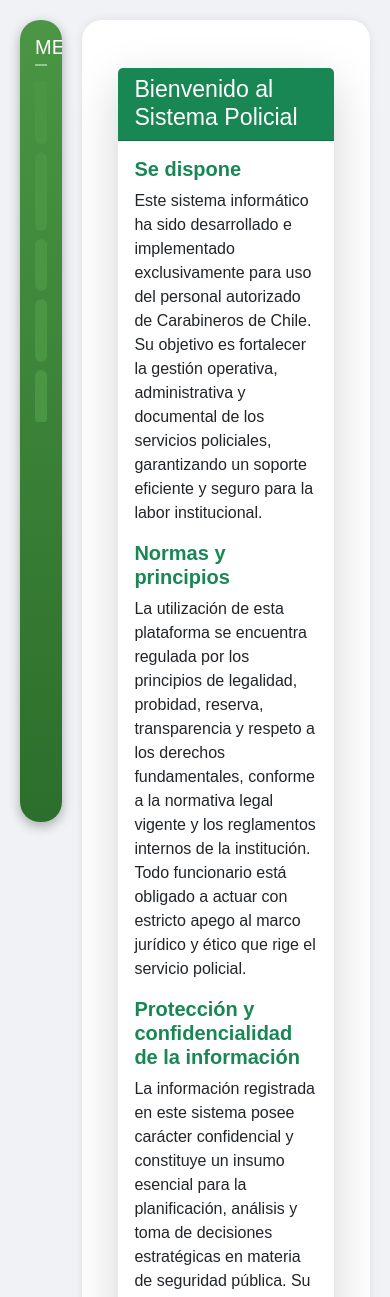
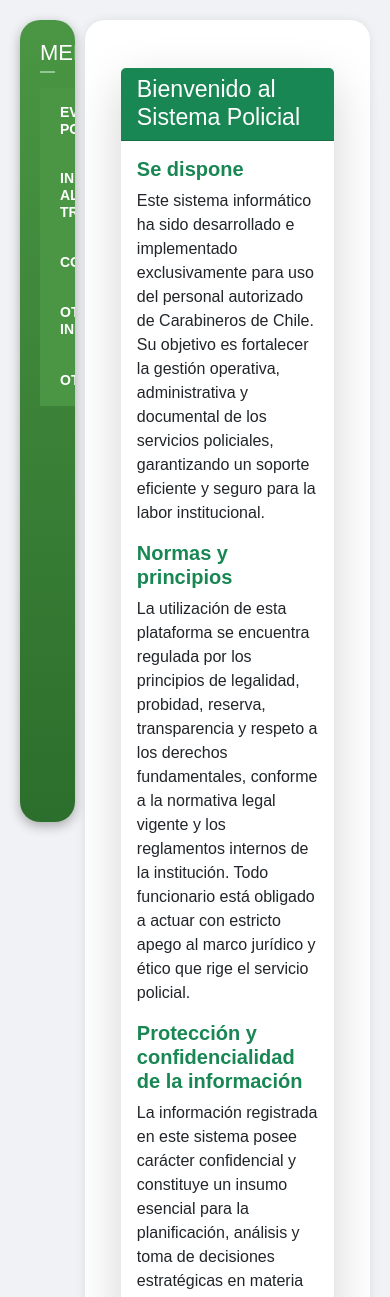
Before and after one commit to ELResidenteX/SistemasPoliciales, a Django app: page / in a window 390 px wide. Shown: the top 1297 px of the page. Run offline with Django 4.2, Linux system fonts and the light colour scheme.

Commit message:
fix: cambio estilos

```diff
--- a/core/static/core/styles.css
+++ b/core/static/core/styles.css
@@ -7,13 +7,13 @@ body {
     padding: 10px;
 }
 
-/* Sidebar redondeada con sombra y degradado verde */
+/* Sidebar redondeada y con sombra */
 .sidebar {
     width: 270px;
     background: linear-gradient(to bottom, #4a9644, #2c6e2c);
     color: white;
     height: 95vh;
-    margin: 10px;
+    margin: 10px 0 10px 10px;
     padding: 20px;
     overflow-y: auto;
     border-radius: 20px;
@@ -28,33 +28,18 @@ body {
     padding-bottom: 5px;
 }
 
-/* Acordeón general con bordes suaves */
-.accordion-item {
-    border-radius: 10px;
-    overflow: hidden;
-    margin-bottom: 8px;
-    background-color: transparent;
-    border: none;
-}
-
-/* Botones del acordeón */
+/* Acordeón sin bordes marcados */
 .accordion-button {
     border-radius: 0 !important;
     box-shadow: none;
     font-size: 14px;
     font-weight: bold;
-    transition: background-color 0.3s ease;
 }
 
 /* Fondo y texto del botón del acordeón */
 .accordion-button.bg-success {
     background-color: #4a9644 !important;
     color: white;
-}
-
-/* Hover en el botón del acordeón */
-.accordion-button:hover {
-    background-color: #3b7d36 !important;
 }
 
 /* Cuerpo del acordeón */
@@ -65,18 +50,18 @@ body {
 /* Enlaces del submenú */
 .accordion-body a {
     font-size: 14px;
-    padding: 8px 12px;
+    padding-left: 10px;
     text-decoration: none;
     color: white;
     display: block;
-    border-radius: 5px;
-    transition: background-color 0.2s ease, padding-left 0.2s ease;
+    transition: all 0.2s ease;
 }
 
 /* Hover de enlaces */
 .accordion-body a:hover {
-    background-color: rgba(255, 255, 255, 0.15);
-    padding-left: 16px;
+    background-color: rgba(255, 255, 255, 0.1);
+    border-left: 4px solid #c4ffc4;
+    padding-left: 8px;
 }
 
 /* Panel principal */
@@ -85,31 +70,6 @@ body {
     flex-grow: 1;
     background-color: #ffffff;
     border-radius: 20px;
-    box-shadow: 0 0 10px rgba(0, 0, 0, 0.08);
+    box-shadow: 0 0 10px rgba(0,0,0,0.08);
     margin: 10px;
-    min-width: 0;
 }
-
-/* Responsive para pantallas pequeñas */
-@media (max-width: 1200px) {
-    .sidebar {
-        width: 220px;
-        padding: 15px;
-    }
-
-    .sidebar h3 {
-        font-size: 20px;
-    }
-
-    .accordion-button {
-        font-size: 13px;
-    }
-
-    .accordion-body a {
-        font-size: 13px;
-    }
-
-    .main {
-        padding: 20px;
-    }
-}
```
